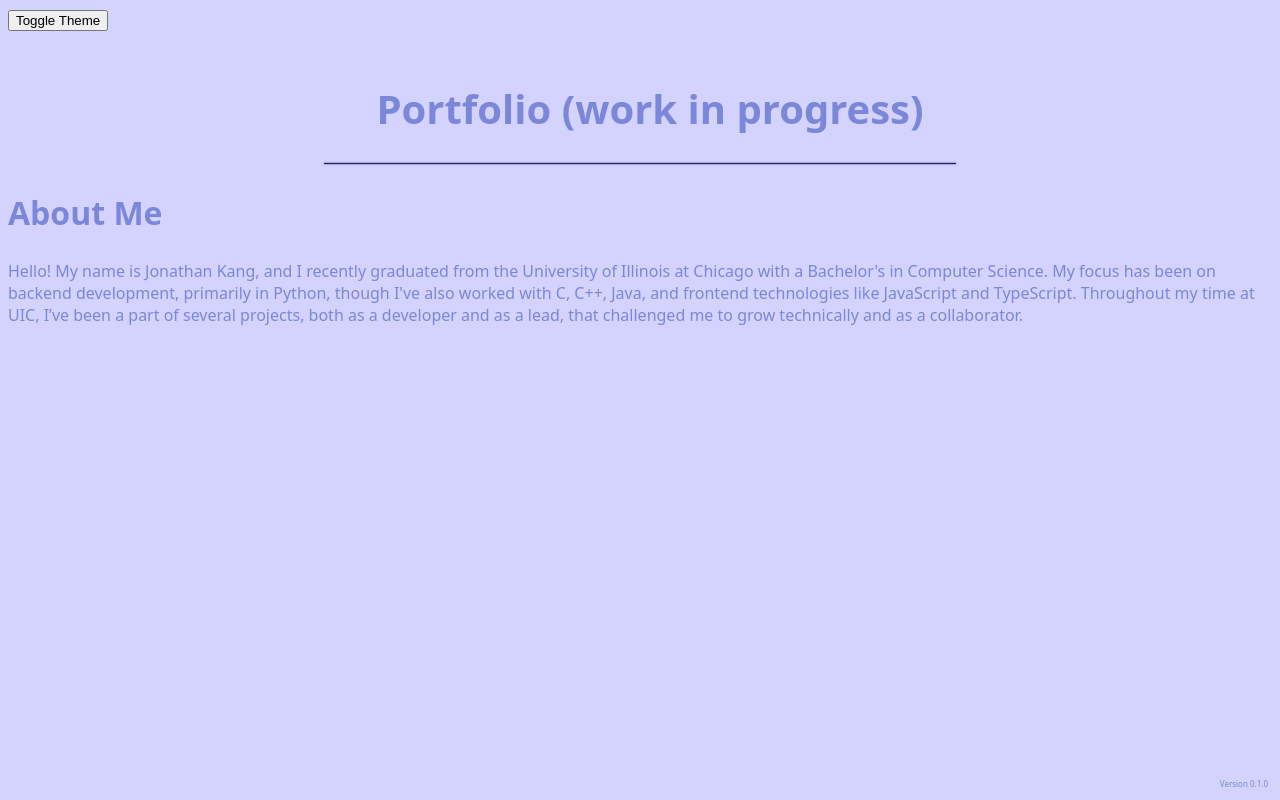
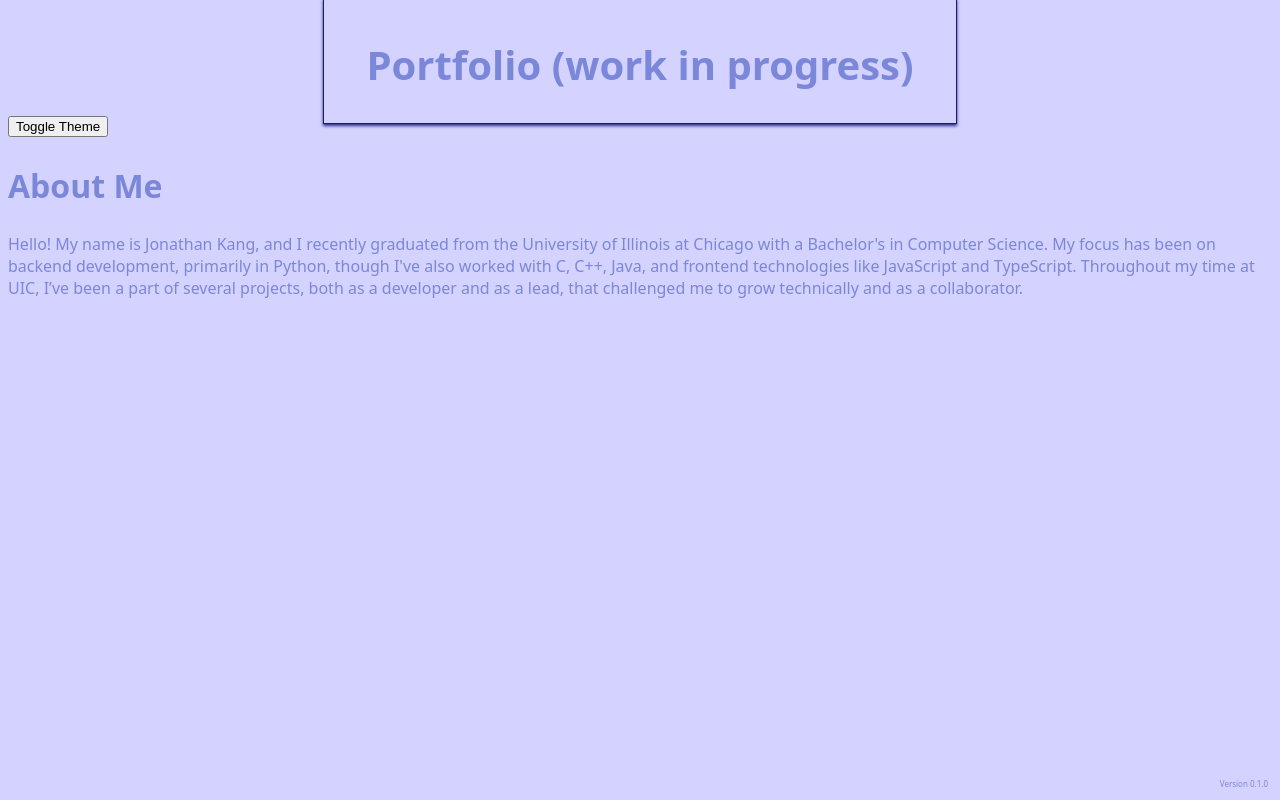
Before and after one commit to JJonKang/Portfolio, a React (Vite) app in the folder react-app/: page / in a window 1280 px wide. Built offline with nearby package versions, Linux system fonts and the light colour scheme; a web font is replaced by a local one.

Commit message:
Aesthetic changes to portfolio (lines)

```diff
--- a/react-app/src/App.jsx
+++ b/react-app/src/App.jsx
@@ -9,9 +9,9 @@ function App(){
 
   return (
     <div>
+      <div className="line-u" />
       <button onClick={() => setDark(!dark)}>Toggle Theme</button>
-      <h1>Portfolio (work in progress)</h1>
-      <div className="line" />
+      <h1 className="title">Portfolio (work in progress)</h1>
       <About />
       <p className="footer-text">Version 0.1.0</p>
     </div>
--- a/react-app/src/index.css
+++ b/react-app/src/index.css
@@ -22,12 +22,14 @@ body.light {
 }
 
 /* Miscallaneous lines */
-.line {
-  margin: 25px auto;
+.line-u {
   width: 50%;
-  height: 1.5px;
-  background-color: #1e1d5f;
-  box-shadow: 0 0 2px #1e1d5f;
+  margin: -10px auto;
+  height: 125px;
+  border-left: 1.5px solid #1e1d5f;
+  border-right: 1.5px solid #1e1d5f;
+  border-bottom: 1.5px solid #1e1d5f;
+  box-shadow: 0 2px 3px #2c2b8e;
 }
 
 /* Generic Text */
@@ -38,8 +40,14 @@ h1, h2, h3, p, .footer-text {
 h1 {
   text-align: center;
   margin-top: 50px;
-  margin-left: 20px;
   font-size: 2.5rem;
+}
+.title {
+  position: absolute;
+  width: 100%;
+  left: 0;
+  margin-top: -100px;
+  text-align: center;
 }
 /* Secondary Title Test */
 h2 { font-size: 2.0rem; }
```
